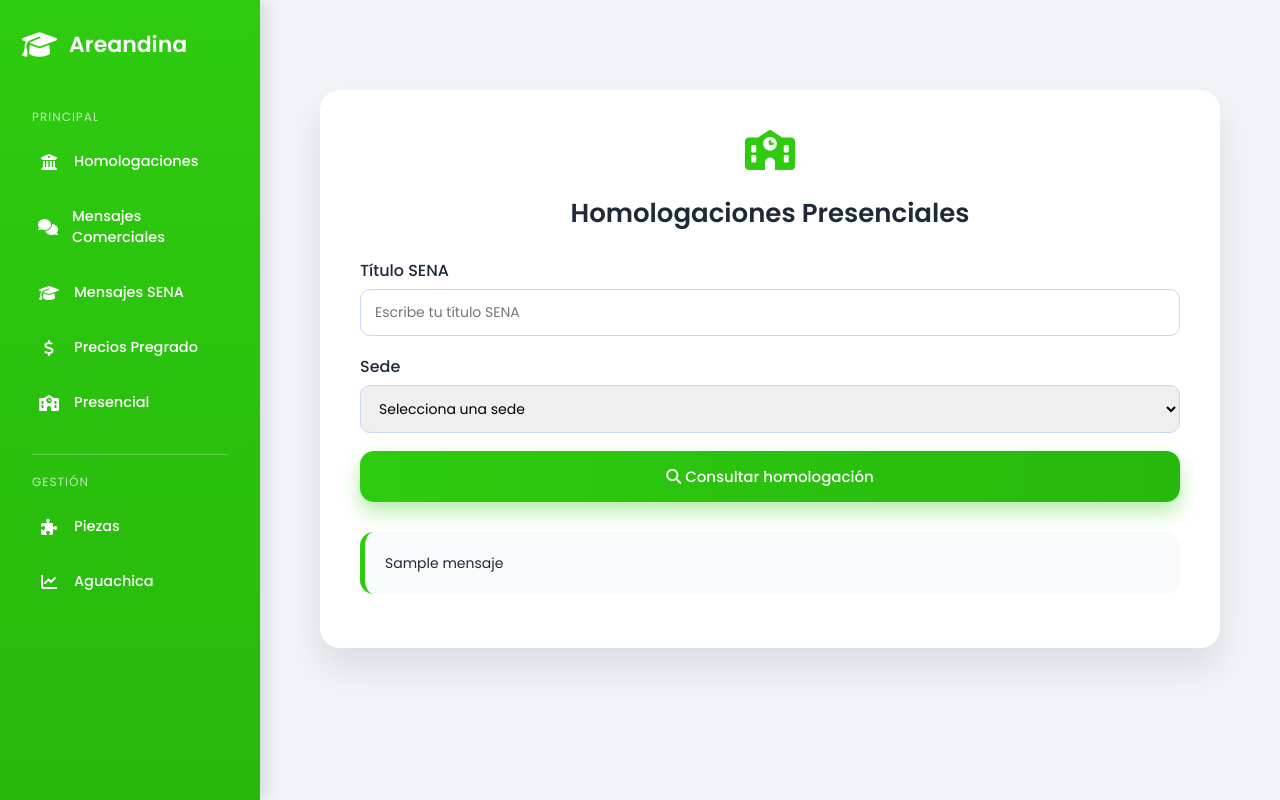
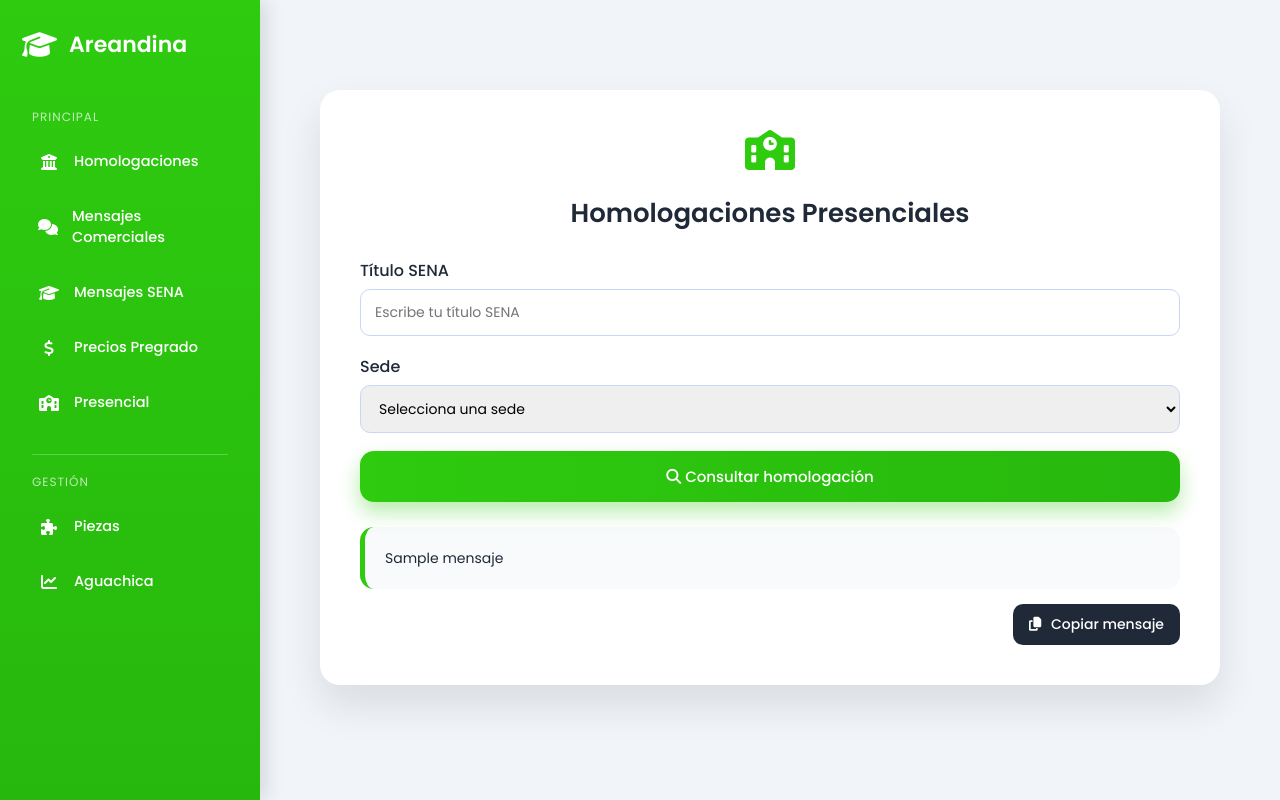
Before and after one commit to jorgelosada1/Homologaciones_sena, a Flask app: template templates/presencial.html in a window 1280 px wide. Run offline with Flask 3, Linux system fonts and the light colour scheme; the template is opened without the code that fills it: most values are stand-ins (such as "Sample title", 1, 10 or a date in 2020); parts of the project's set-up code (start-up, migrations or seed data) failed here and were passed over.

Commit message:
boton copiar

```diff
--- a/templates/presencial.html
+++ b/templates/presencial.html
@@ -75,7 +75,7 @@
         }
 
         pre {
-            margin-top: 30px;
+            margin-top: 25px;
             background: #f8fafc;
             padding: 20px;
             border-radius: 14px;
@@ -83,6 +83,24 @@
             font-size: 14px;
             line-height: 1.6;
             border-left: 5px solid #2ecb0f;
+        }
+
+        .acciones {
+            margin-top: 15px;
+            text-align: right;
+        }
+
+        .btn-copiar {
+            width: auto;
+            padding: 10px 16px;
+            font-size: 14px;
+            border-radius: 10px;
+            background: #1f2937;
+            box-shadow: none;
+        }
+
+        .btn-copiar i {
+            margin-right: 6px;
         }
 
         .logo {
@@ -131,10 +149,25 @@
         </form>
 
         {% if mensaje %}
-        <pre>{{ mensaje }}</pre>
+        <pre id="mensaje">{{ mensaje }}</pre>
+
+        <div class="acciones">
+            <button type="button" class="btn-copiar" onclick="copiarMensaje()">
+                <i class="fa-solid fa-copy"></i> Copiar mensaje
+            </button>
+        </div>
         {% endif %}
 
     </div>
+
+    <script>
+        function copiarMensaje() {
+            const texto = document.getElementById("mensaje").innerText;
+            navigator.clipboard.writeText(texto).then(() => {
+                alert("Mensaje copiado ✅");
+            });
+        }
+    </script>
 
 </body>
 </html>
```
